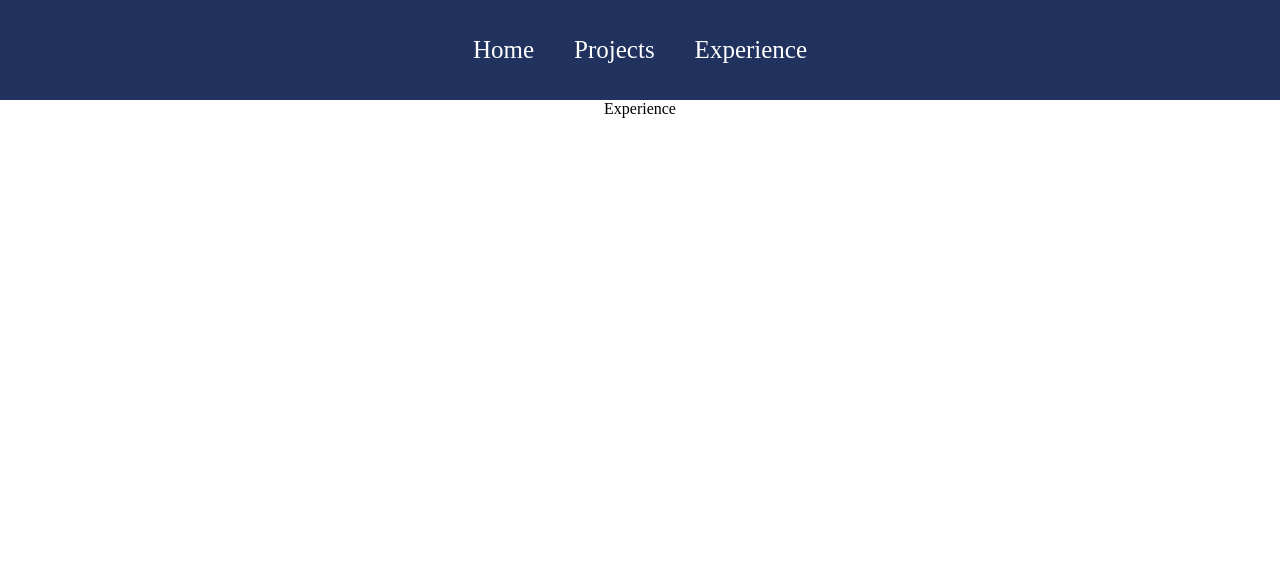
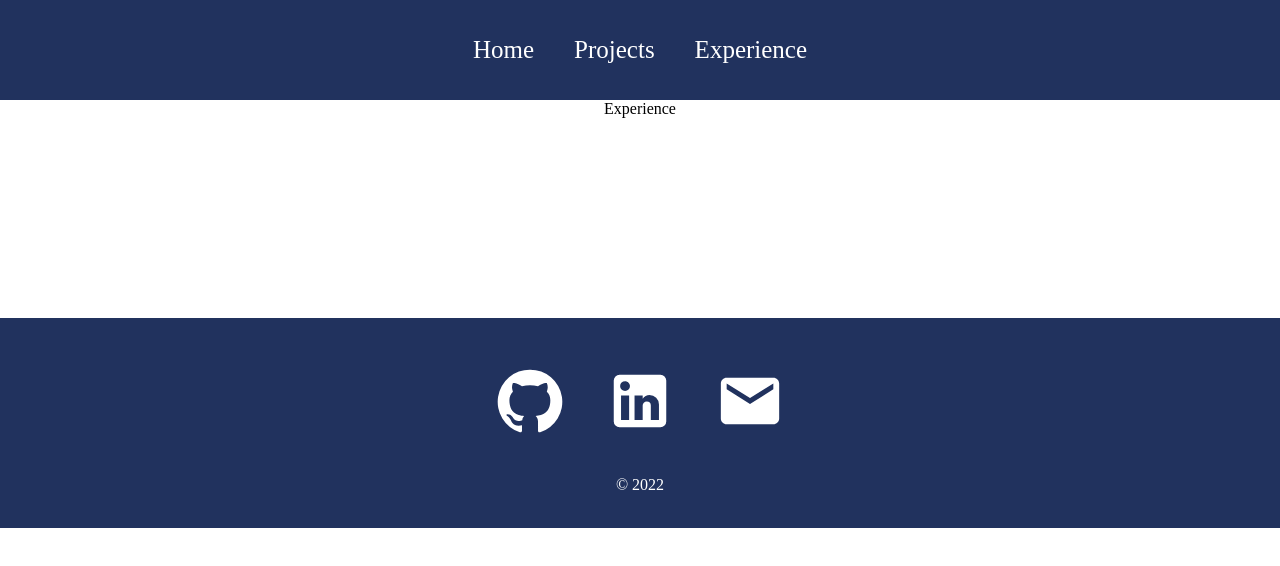
Before and after one commit to DayoTitiloye-code/portfolio, a React (Create React App) app: page /experience in a window 1280 px wide. Shown: the top 566 px of the page. Built offline with nearby package versions, Linux system fonts and the light colour scheme.

Commit message:
Created footer & added styling/ social media btns

```diff
--- a/src/App.js
+++ b/src/App.js
@@ -4,6 +4,7 @@ import Home from './pages/Home'
 import Projects from './pages/Projects'
 import Experience from './pages/Experience'
 import Navbar from './components/Navbar'
+import Footer from './components/Footer'
 function App() {
   return (
     <div className="App">
@@ -15,6 +16,7 @@ function App() {
           <Route path="/projects" element={<Projects />}></Route>
           <Route path="/experience" element={<Experience />}></Route>
         </Routes>
+        <Footer />
       </Router>
     </div>
   )
--- /dev/null
+++ b/src/components/Footer.js
@@ -0,0 +1,19 @@
+import React from 'react'
+import GitHubIcon from '@mui/icons-material/GitHub'
+import LinkedInIcon from '@mui/icons-material/LinkedIn'
+import EmailIcon from '@mui/icons-material/Email'
+import '../styles/Footer.css'
+function Footer() {
+  return (
+    <div className="footer">
+      <div className="socialMedia">
+        <GitHubIcon />
+        <LinkedInIcon />
+        <EmailIcon />
+      </div>
+      <p> &copy; 2022</p>
+    </div>
+  )
+}
+
+export default Footer
--- a/src/components/Navbar.js
+++ b/src/components/Navbar.js
@@ -7,9 +7,7 @@ function Navbar() {
   const [toggled, setToggled] = useState(false)
 
   const location = useLocation()
-  {
-    /*Run useEffect whenever page location changes */
-  }
+
   useEffect(() => {
     setToggled(false)
   }, [location])
--- /dev/null
+++ b/src/styles/Footer.css
@@ -0,0 +1,28 @@
+.footer {
+    width: 100%;
+    height: 200px;
+    background: #21325e;
+    display: flex;
+    justify-content: center;
+    align-items: center;
+    flex-direction: column;
+    padding-top: 10px;
+    margin-top: 200px;
+}
+
+.socialMedia svg {
+    color: white;
+    margin: 20px;
+    font-size: 70px;
+    cursor: pointer;
+}
+
+.footer p {
+    color: white;
+}
+
+@media only screen and (max-width: 600px) {
+    .footer svg {
+        font-size: 50px;
+    }
+}
```
